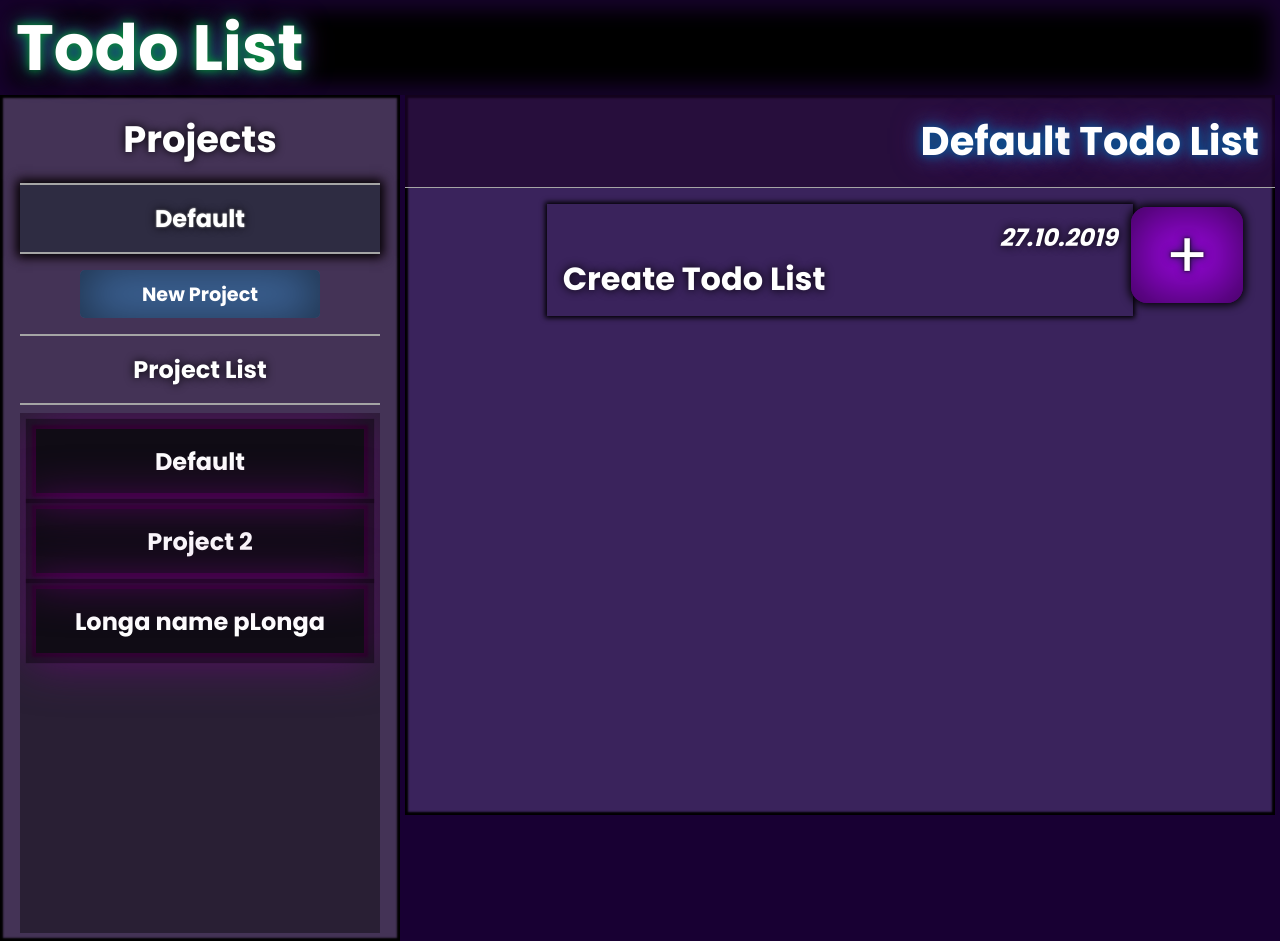
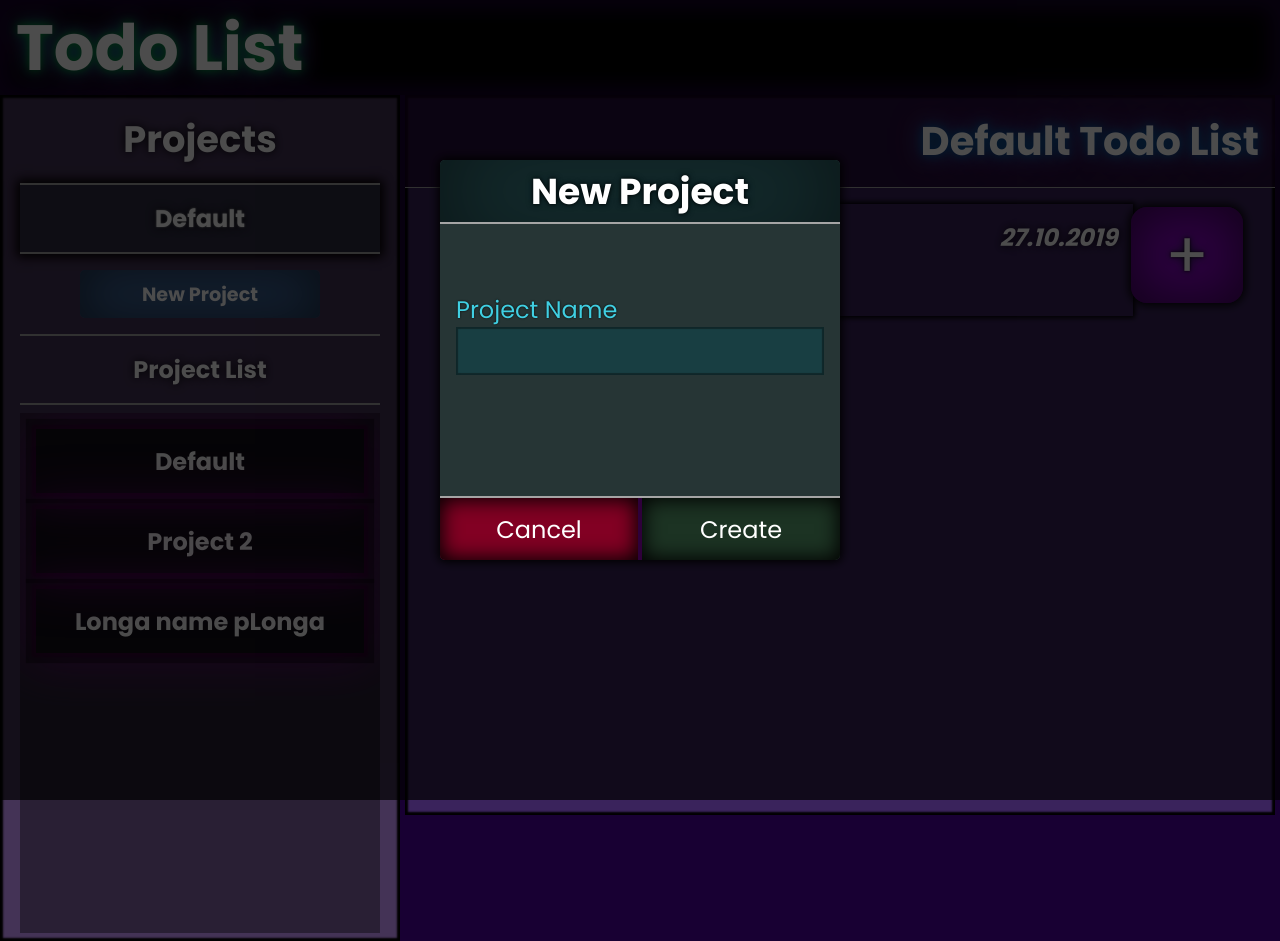
Before and after one commit to igorashs/todo-list, a website built with webpack: page dist/index.html in a window 1280 px wide. Built offline with nearby package versions, Linux system fonts and the light colour scheme.

Commit message:
add new-project modal

```diff
--- a/dist/index.html
+++ b/dist/index.html
@@ -89,6 +89,22 @@
       <!-- -content wrapper -->
     </div>
 
+    <!-- +create new project modal -->
+    <div class="modal-wrapper">
+      <div class="new-project modal">
+        <div class="modal-title"><h2>New Project</h2></div>
+        <div class="modal-content">
+          <label for="new-project-name">Project Name</label>
+          <input type="text" id="new-project-name" />
+        </div>
+        <div class="modal-options">
+          <button class="button cancel">Cancel</button>
+          <button class="button create">Create</button>
+        </div>
+      </div>
+    </div>
+    <!-- -create new project modal -->
+
     <script src="main.js"></script>
   </body>
 </html>
--- a/dist/styles/global-style.css
+++ b/dist/styles/global-style.css
@@ -309,8 +309,109 @@ body {
   transform: scale(1.05);
 }
 /* -add item btn */
+/* -main */
 
-/* -main */
+/*! +modal global */
+.modal-wrapper {
+  background-color: rgba(0, 0, 0, 0.7);
+  position: fixed;
+  top: 0;
+  width: 100vw;
+  height: 100vh;
+  z-index: 80;
+  display: grid;
+  justify-content: center;
+  padding-top: 20vh;
+}
+
+.modal {
+  background-color: rgb(38, 53, 53);
+  box-shadow: 0 0 10px 2px #000;
+  border-radius: 5px;
+  display: grid;
+  width: 400px;
+  height: 400px;
+  overflow: hidden;
+}
+.modal-title {
+  height: 4rem;
+  font-size: 1.5rem;
+  display: flex;
+  justify-content: center;
+  align-items: center;
+  background-color: rgb(30, 65, 68);
+  box-shadow: inset 0 0 100px 3px rgba(0, 0, 0, 0.7);
+  border-bottom: 2px solid rgb(165, 165, 165);
+}
+.modal-title h2 {
+  text-shadow: 0 0 4px #000, 0 0 6px rgb(5, 29, 32);
+}
+.modal-content {
+  display: flex;
+  justify-self: center;
+  flex-direction: column;
+  width: 100%;
+  padding: 1rem;
+}
+
+.modal-content label {
+  font-size: 1.5rem;
+  color: rgb(64, 207, 226);
+  text-shadow: 0 0 2px #000;
+}
+
+.modal-content input {
+  padding-left: 0.5rem;
+  width: 100%;
+  border: 0;
+  color: #fff;
+  background-color: rgba(11, 72, 80, 0.5);
+  box-shadow: inset 0 0 1px 2px rgba(0, 0, 0, 0.384);
+  font-size: 1.5rem;
+  height: 3rem;
+}
+.modal-content input:focus,
+.modal-content input:hover {
+  background-color: rgba(11, 72, 80, 1);
+}
+.modal-options {
+  border-top: 2px solid rgb(165, 165, 165);
+  height: 4rem;
+  width: 100%;
+  align-self: end;
+  display: grid;
+  grid-template-columns: 1fr 1fr;
+  grid-column-gap: 4px;
+  justify-content: space-between;
+  background-color: rgb(46, 0, 58);
+}
+.modal-options .button {
+  border: 0;
+  font-size: 1.5rem;
+  color: #fff;
+  min-width: 50%;
+  box-shadow: inset 0 0 20px 2px #000;
+}
+.modal-options .cancel {
+  background-color: rgba(255, 0, 0, 0.4);
+}
+.modal-options .cancel:hover {
+  background-color: rgba(255, 0, 0, 0.7);
+}
+.modal-options .create {
+  background-color: rgba(0, 128, 0, 0.4);
+}
+.modal-options .create:hover {
+  background-color: rgba(0, 128, 0, 0.7);
+}
+
+/* +new-project modal */
+/* .new-project .modal-conten {
+
+} */
+/* -new-project modal */
+
+/*! -modal */
 
 /* +additional styles */
 .separator {
```
